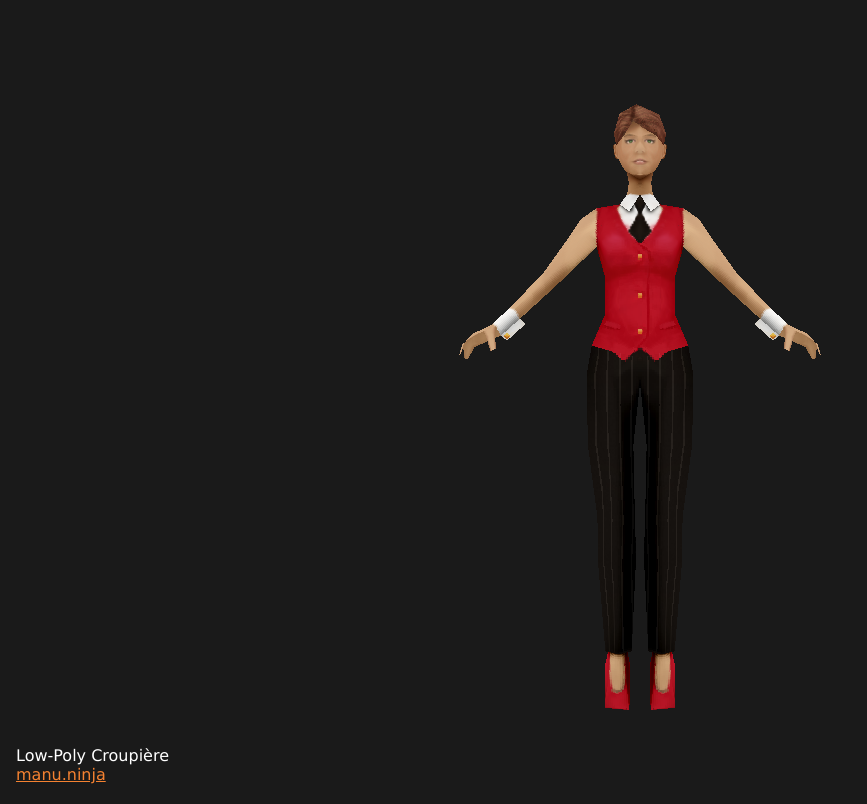
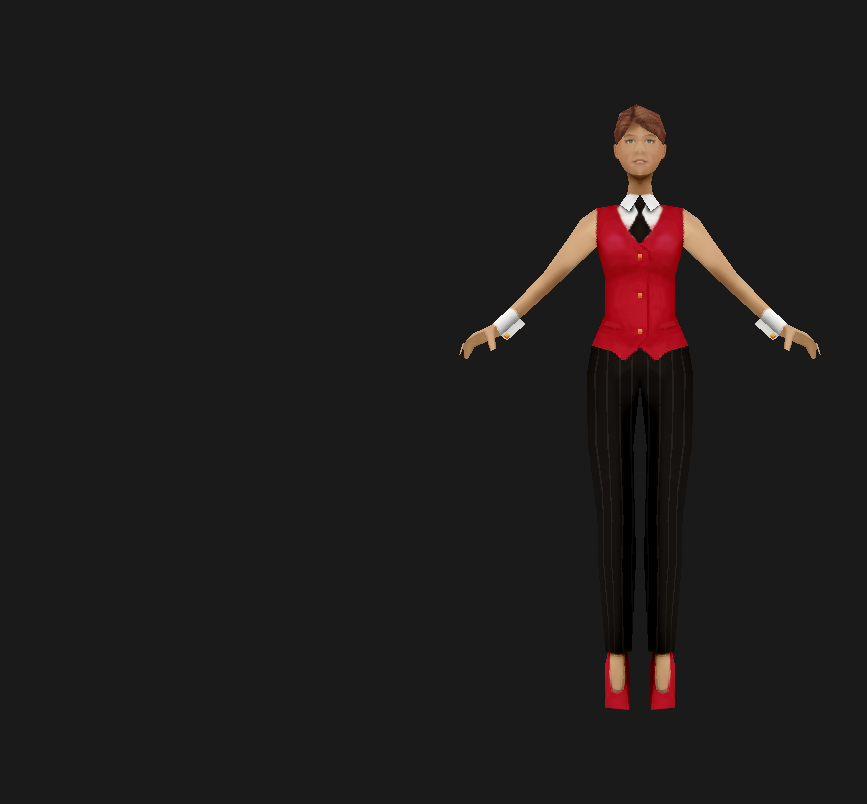
Before and after one commit to jameswilliambell/jameswilliambell.github.io, a plain HTML site: page index.html in a window 1280 px wide. Shown: the whole page, without its empty margins (0-867 px from the left). Drawn offline with Linux system fonts and the light colour scheme.

Commit message:
no message

```diff
--- a/index.html
+++ b/index.html
@@ -53,10 +53,6 @@
 </head>
 <body>
 
-    <div class="left">
-        <p>Low-Poly Croupière<p>
-        <p><a href="https://manu.ninja/" target="_top">manu.ninja</a></p>
-    </div>
 <!--
     <a class="right" href="https://github.com/Lorti/webgl-3d-model-viewer-using-three.js" target="_top">
         <img src="https://camo.githubusercontent.com/652c5b9acfaddf3a9c326fa6bde407b87f7be0f4/68747470733a2f2f73332e616d617a6f6e6177732e636f6d2f6769746875622f726962626f6e732f666f726b6d655f72696768745f6f72616e67655f6666373630302e706e67">
```
